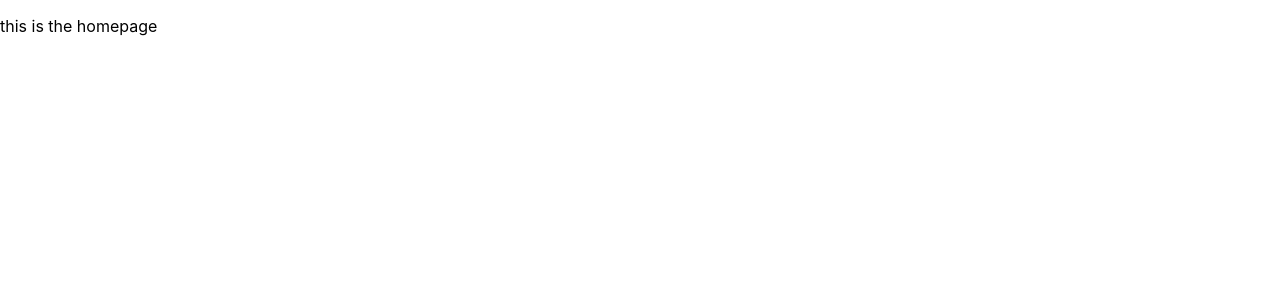
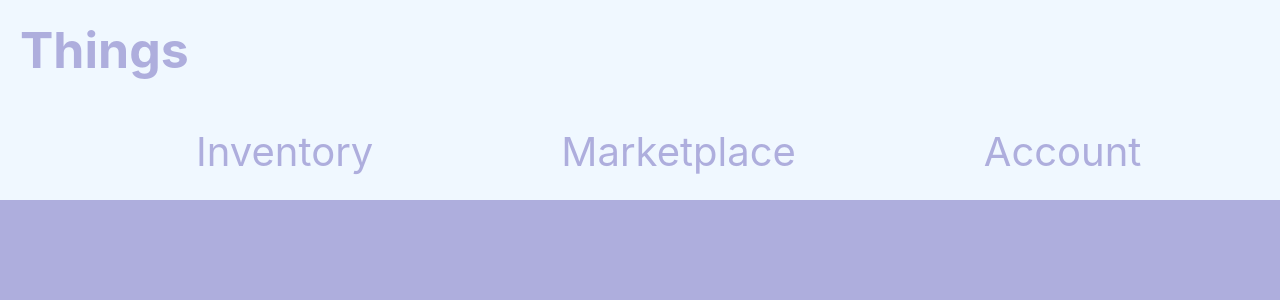
Before and after one commit to kylewatkins2174/SoftwareEngineeringProject, a React (Create React App) app in the folder client/: page /home in a window 1280 px wide. Shown: the top 300 px of the page. Built offline with nearby package versions, Linux system fonts and the light colour scheme.

Commit message:
title animation and placeholder homepage style

```diff
--- a/client/src/pages/homePage.jsx
+++ b/client/src/pages/homePage.jsx
@@ -1,7 +1,17 @@
+import { Link } from 'react-router-dom';
+import './homePage.scss'
+
 const homePage = () =>{
     return(
-        <div>
-            <p>this is the homepage</p>
+        <div className='body-container'>
+            <div className='menu-container'>
+                <Link className="things-titleHome" to="/home">Things</Link>
+                <div className="menuItemRow">
+                    <span className="menuItem">Inventory</span>
+                    <span className="menuItem">Marketplace</span>
+                    <Link className="menuItem" to="/user">Account</Link>
+                </div>
+            </div>
         </div>
     )
 }
--- /dev/null
+++ b/client/src/pages/homePage.scss
@@ -0,0 +1,39 @@
+.body-container{
+    background-color: rgb(174, 174, 221);
+    height: 100vh;
+    display: flex;
+
+    .menu-container{
+        display: flex;
+        background-color: aliceblue;
+        height: 25%;
+        width: 100%;
+    }
+    .things-titleHome{
+        font-weight: bold;
+        font-size: 50px;
+        position: absolute;
+        margin: 20px 0px 0px 20px;
+        text-decoration: none;
+        color: rgb(174, 174, 221);
+    }
+    .things-titleHome:hover{
+        animation: titleAnim 5s linear infinite;
+    }
+    .menuItemRow {
+		display: flex;
+        justify-content: center;
+        align-items: center;
+        margin: 8% 0% 0% 30%;
+        gap: 33%;
+	}
+	.menuItem {
+		font-size: 40px;
+		color: rgb(174, 174, 221);
+		text-decoration:none;
+	}
+    .menuItem:hover {
+		color: rgb(134, 134, 169);
+	}
+
+}
--- a/client/src/pages/userPage.jsx
+++ b/client/src/pages/userPage.jsx
@@ -1,18 +1,24 @@
+import { Link } from 'react-router-dom';
 import './userPage.scss'
+import './register.jsx';
 
-const User = () => {
+function User () {
 
     return(
 
         <div className='body-container'>
-            <input type="file" className='avatar'></input>
+            <Link className="things-title" to="/home">Things</Link>
+            <input type="file" id="submitAvatar" accept="image/jpg, image/png" className='avatar'></input>
+            <div id="avatarDisplay"></div>
             <div className='info-container'>
                 <h1>Your Account</h1>
-                <input className="userName" placeholder="Username"></input>
-                <input className="email" placeholder="email"></input>
-                <input className="lastName" type="text" placeholder="First Name"></input>
-                <input className="firstName" type="text" placeholder="Last Name"></input><br/>
-                <button className="infoButton">Update</button>
+                <form>
+                <input className="userName" placeholder="Username"></input><br/>
+                <input className="email" placeholder="email"></input><br/>
+                <input className="lastName" type="text" placeholder="First Name"></input><br/>
+                <input className="firstName" type="text" placeholder="Last Name"></input><br/><br/>
+                <button className="infoButton" type="submit">Update</button>
+                </form>
             </div>
         </div>
 
--- a/client/src/pages/userPage.scss
+++ b/client/src/pages/userPage.scss
@@ -3,6 +3,17 @@
     height: 100vh;
     display: flex;
 
+    .things-title{
+        font-weight: bold;
+        font-size: 50px;
+        position: absolute;
+        margin: 20px 0px 0px 20px;
+        text-decoration: none;
+        color: white;
+    }
+    .things-title:hover{
+        animation: titleAnim 5s linear infinite;
+    }
     .avatar{
         position: absolute;
         margin: 200px 0px 0px 400px;
@@ -83,6 +94,13 @@
             100% {background-color: rgb(166, 166, 234);}
             0% {color: black;}
             100% {color: rgb(75, 75, 75);}
+        }
+        @keyframes titleAnim {
+            0% {transform: rotateZ(0deg);}
+            25% {transform: rotateZ(15deg);}
+            50% {transform: rotateZ(0deg);}
+            75% {transform: rotateZ(-15deg);}
+            100% {transform: rotateZ(0deg);}
           }
     }
 }
```
